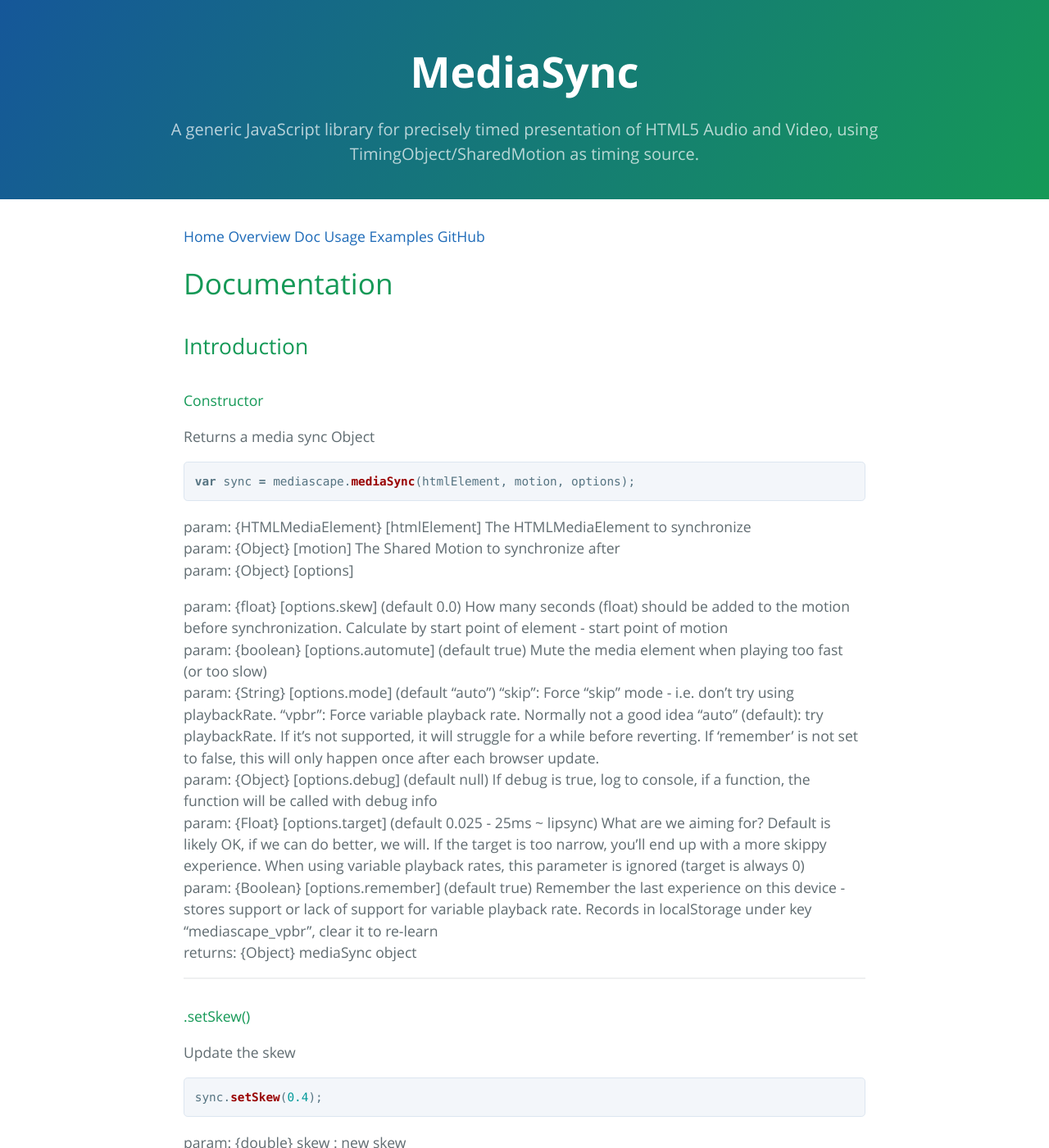
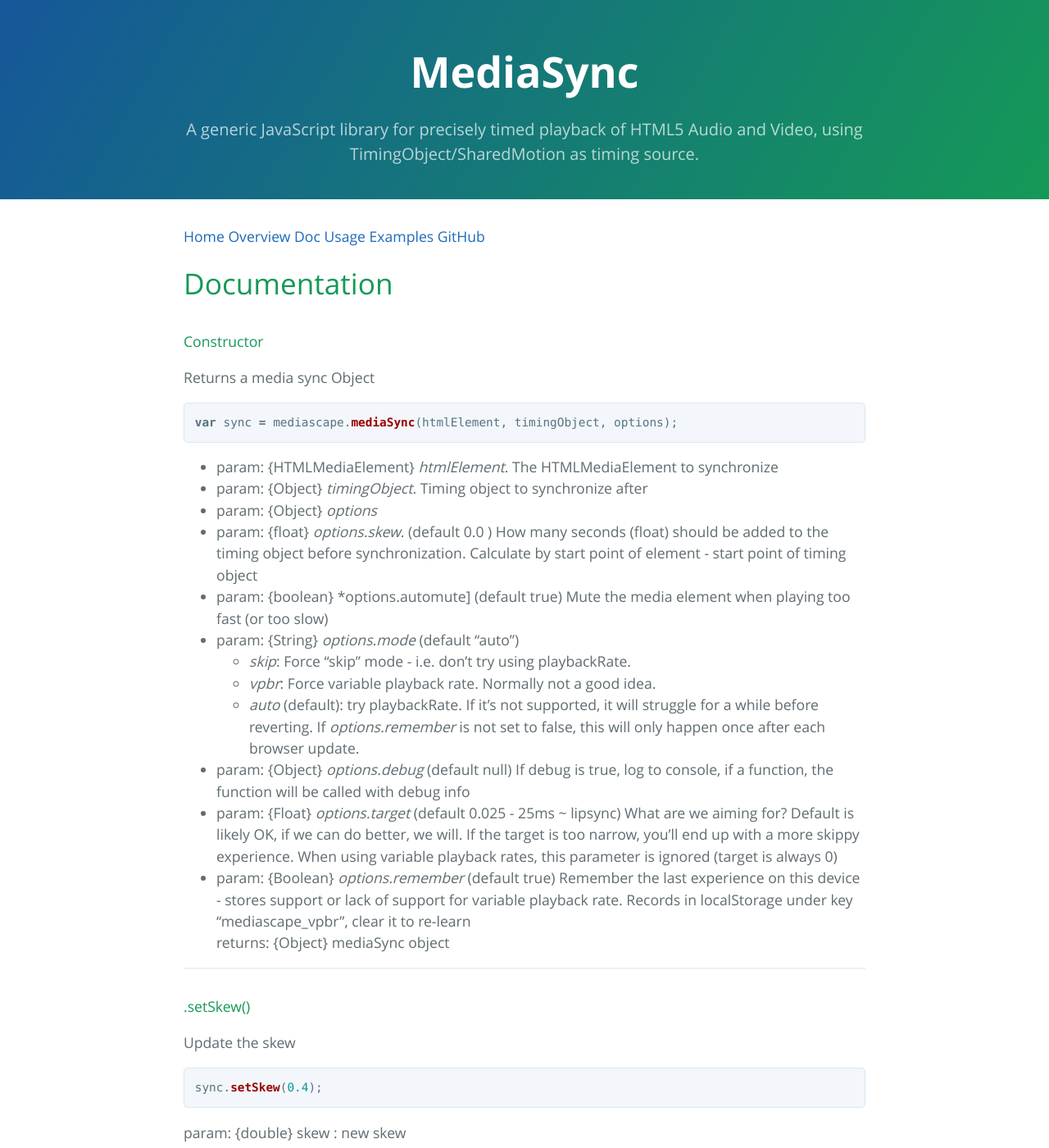
Before and after one commit to webtiming/mediasync, a Jekyll site: the page built from docs.md, in a window 1280 px wide and 1400 px high. Shown: the whole window at 82% size. Built offline with Jekyll 4.4.1, drawn with Linux system fonts in a browser that asks for light colours; Markdown is read by kramdown in place of the engine named in the settings; some of the changed text lies outside the part shown.

````diff
--- a/_includes/head.html
+++ b/_includes/head.html
@@ -13,7 +13,7 @@
 
 {% if page.demoappid %}
 <script text="javascript" src="http://mcorp.no/lib/mcorp-2.0.js"></script>
-<script text="javascript" src="{{site.baseurl}}/lib/sequencer.js"></script>
+<script text="javascript" src="{{site.baseurl}}/source/mediasync.js"></script>
 <script text="javascript" src="{{page.demojs}}.js"></script>
 
 <script text="javascript">
--- a/_includes/top.html
+++ b/_includes/top.html
@@ -1,3 +1,3 @@
 
 <h1 class="project-name">MediaSync</h1>
-<h2 class="project-tagline">A generic JavaScript library for precisely timed presentation of HTML5 Audio and Video, using TimingObject/SharedMotion as timing source. </h2>
+<h2 class="project-tagline">A generic JavaScript library for precisely timed playback of HTML5 Audio and Video, using TimingObject/SharedMotion as timing source. </h2>
--- a/docs.md
+++ b/docs.md
@@ -3,31 +3,30 @@ layout: default
 title: Documentation
 ---
 
-## Introduction
-
 #### Constructor
 Returns a media sync Object
+
 ```javascript
-var sync = mediascape.mediaSync(htmlElement, motion, options);
+var sync = mediascape.mediaSync(htmlElement, timingObject, options);
 ```
-param: {HTMLMediaElement} [htmlElement] The HTMLMediaElement to synchronize
-param: {Object} [motion] The Shared Motion to synchronize after
-param: {Object} [options]
-
-param: {float} [options.skew]  (default 0.0) How many seconds (float) should be added to the motion before synchronization.  Calculate by start point of element - start point of motion
-param: {boolean} [options.automute]  (default true) Mute the media element when playing too fast (or too slow)
-param: {String} [options.mode]  (default "auto")
-   "skip": Force "skip" mode - i.e. don't try using playbackRate.
-   "vpbr": Force variable playback rate.  Normally not a good idea
-   "auto" (default): try playbackRate. If it's not supported, it will struggle for a while before reverting.  If 'remember' is not set to false, this will only happen once after each browser update.
-param: {Object} [options.debug]  (default null) If debug is true, log to console, if a function, the function will be called with debug info
-param: {Float} [options.target]  (default 0.025 - 25ms ~ lipsync) What are we aiming for?  Default is likely OK, if we can do  better, we will.  If the target is too narrow, you'll end up with a more skippy experience.  When using variable playback rates, this parameter is ignored (target is always 0)
-param: {Boolean} [options.remember]  (default true) Remember the last experience on this device - stores support or lack of support for variable playback rate.  Records in localStorage under key "mediascape_vpbr", clear it to re-learn
+- param: {HTMLMediaElement} *htmlElement*. The HTMLMediaElement to synchronize
+- param: {Object} *timingObject*. Timing object to synchronize after
+- param: {Object} *options*
+- param: {float} *options.skew*. (default 0.0 ) How many seconds (float) should be added to the timing object before synchronization.  Calculate by start point of element - start point of timing object
+- param: {boolean} *options.automute]  (default true) Mute the media element when playing too fast (or too slow)
+- param: {String} *options.mode*  (default "auto")
+	- *skip*: Force "skip" mode - i.e. don't try using playbackRate.
+	- *vpbr*: Force variable playback rate.  Normally not a good idea.
+	- *auto* (default): try playbackRate. If it's not supported, it will struggle for a while before reverting.  If *options.remember* is not set to false, this will only happen once after each browser update.
+- param: {Object} *options.debug*  (default null) If debug is true, log to console, if a function, the function will be called with debug info
+- param: {Float} *options.target*  (default 0.025 - 25ms ~ lipsync) What are we aiming for?  Default is likely OK, if we can do better, we will.  If the target is too narrow, you'll end up with a more skippy experience.  When using variable playback rates, this parameter is ignored (target is always 0)
+- param: {Boolean} *options.remember* (default true) Remember the last experience on this device - stores support or lack of support for variable playback rate.  Records in localStorage under key "mediascape_vpbr", clear it to re-learn
 returns: {Object} mediaSync object
 
 ---
 #### .setSkew()
 Update the skew
+
 ```javascript
 sync.setSkew(0.4);
 ```
@@ -36,6 +35,7 @@ param: {double} skew : new skew
 ---
 #### .getSkew()
 Get the current skew
+
 ```javascript
 sync.getSkew();
 ```
@@ -44,6 +44,7 @@ returns: {double} The current skew
 ---
 #### .setOption()
 Set or update options
+
 ```javascript
 sync.setOption("debug", false); // Disable debugging
 sync.setOption("target", 0.1); // Change to coarser target
@@ -54,26 +55,29 @@ param: {Object} value : The value
 ---
 #### .getMethod()
 Returns the currently used method for sychronization
+
 ```javascript
 var method = sync.getMethod();
 ```
 returns: {String} "skip" or "playbackrate"
 
 ---
-#### .setMotion()
-Set the motion to synchronize after
+#### .setMotion(timingObject)
+Set the timing object to synchronize after
+
 ```javascript
-sync.setMotion(motion);
+sync.setMotion(timingObject);
 ```
 
 ---
 #### .on()
 Add an event handler to given events.  Valid events are:
-   skip - called when the media element is made to skip
-   mode_change - called when the playback mode switches between Variable Playback Rate and Skip mode
-   muted - called when muting is toggled by automute
-   target_change - called when the target is changed in Skip mode to handle trashing media elements.
-   sync - called when sync is gained or lost, could be used for example to hide/show, mute/unmute or in other ways react to issues.
+
+- *skip* - called when the media element is forced to skip/seek.
+- *mode_change* - called when the playback mode switches between Variable Playback Rate and Skip mode
+- *muted* - called when muting is toggled by automute
+- *target_change* - called when the target is changed in Skip mode to handle trashing media elements.
+- *sync* - called when sync is gained or lost, could be used for example to hide/show, mute/unmute or in other ways react to issues.
 
 ```javascript
 sync.on("skip", function(e) { ... });
--- a/source/mediasync.js
+++ b/source/mediasync.js
@@ -102,7 +102,7 @@ var mediascape = function(_MS_) {
       }
     }
     function onerror() {
-      console.log(err); // TODO: REPORT ERRORS
+      console.log(); // TODO: REPORT ERRORS
       stop();
     }
 
````
Also changed, not shown: other parts of docs.md (+1 -1 lines), index.js (+46 -2 lines), index.md (+19 -0 lines), 1 other file.
